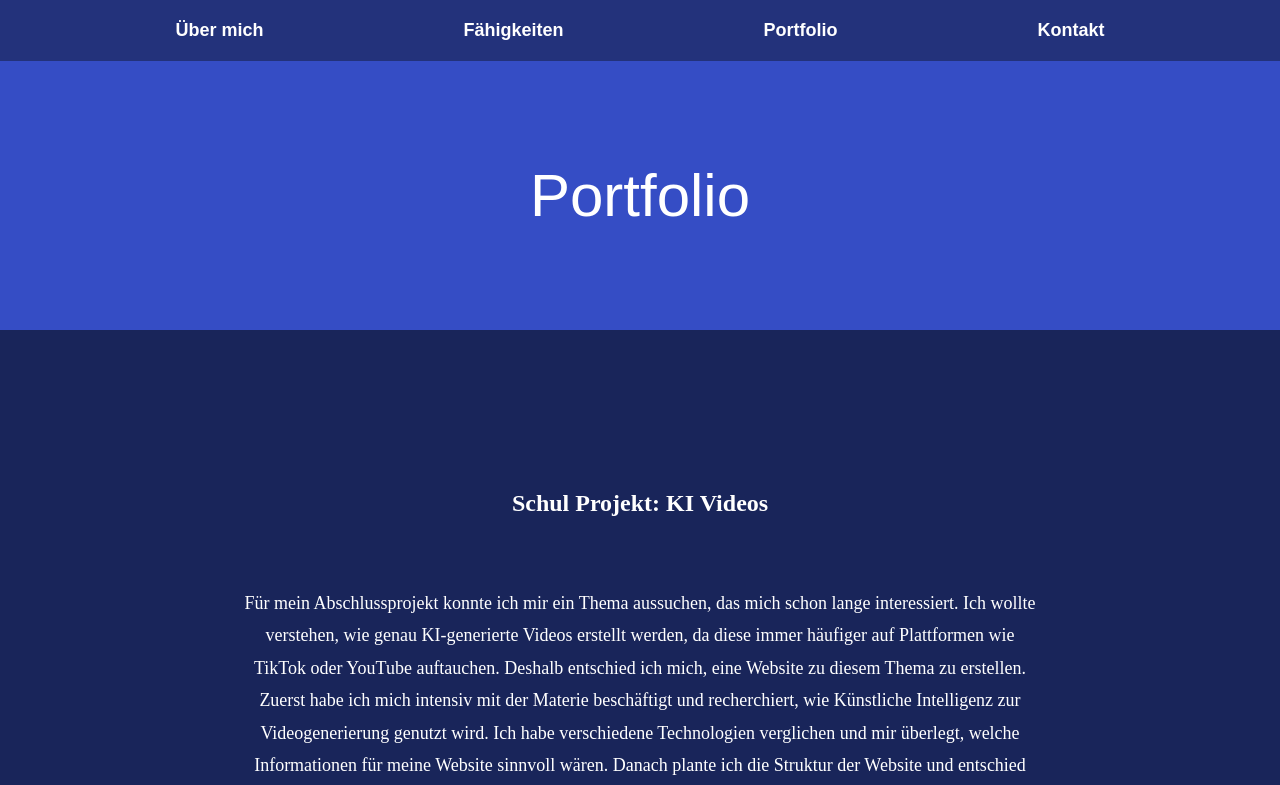
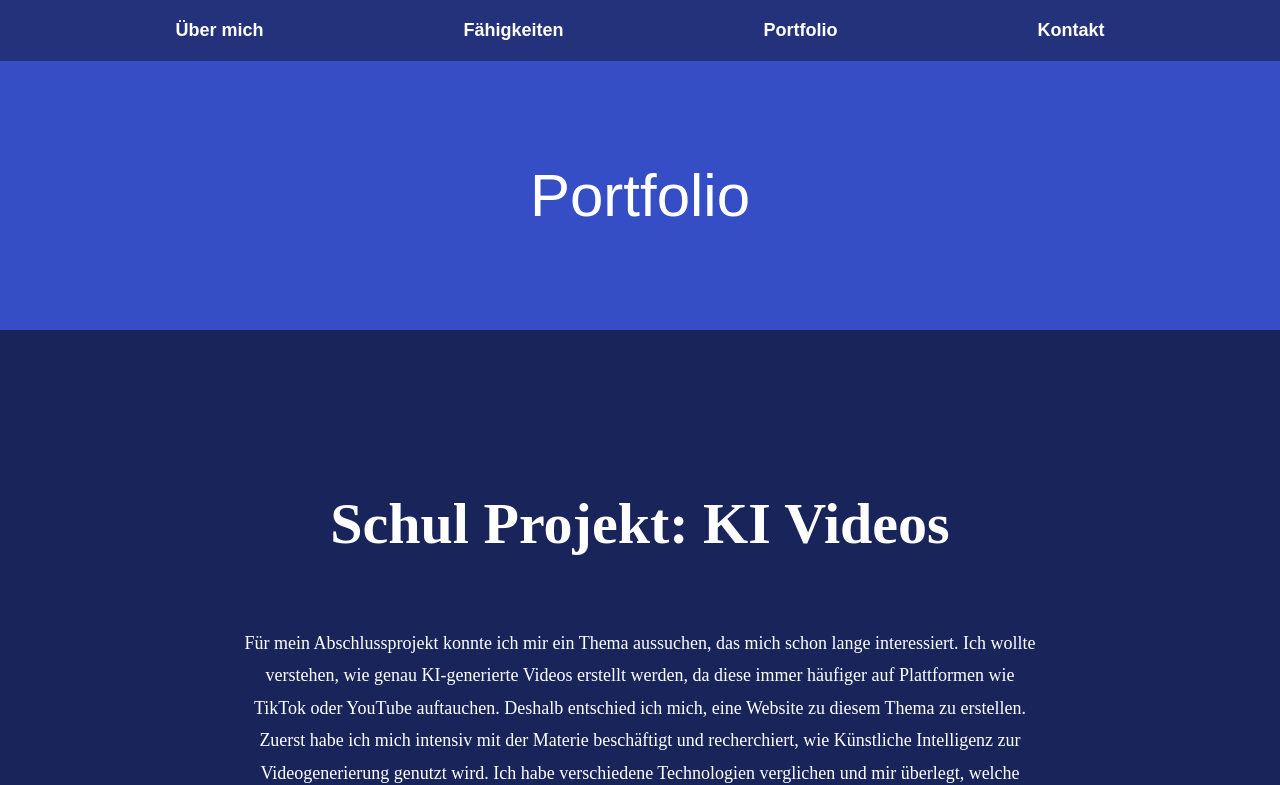
Before and after one commit to LGaehwiler/LGaehwiler.github.io, a plain HTML site: page Portfolio.html in a window 1280 px wide. Shown: the top 785 px of the page. Drawn offline with Linux system fonts and the light colour scheme.

Commit message:
Fehler 1

```diff
--- a/Portfolio.css
+++ b/Portfolio.css
@@ -43,7 +43,7 @@ header {
 }
 
 .content-wrapper h2 {
-    font-size: 3.625 rem;
+    font-size: 3.625rem;
     margin-bottom: 30px;
     color: white;
     text-align: center;
```
